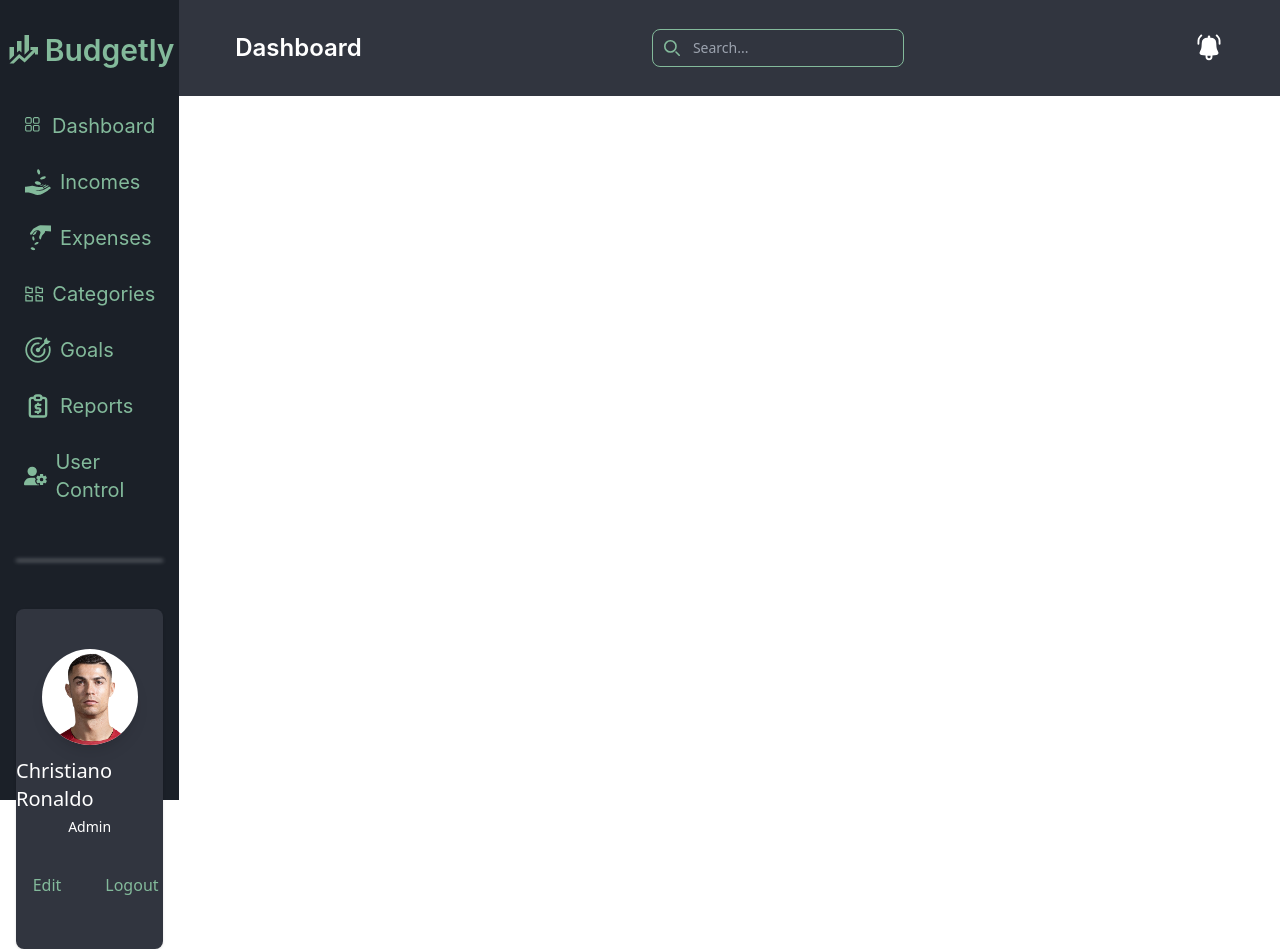
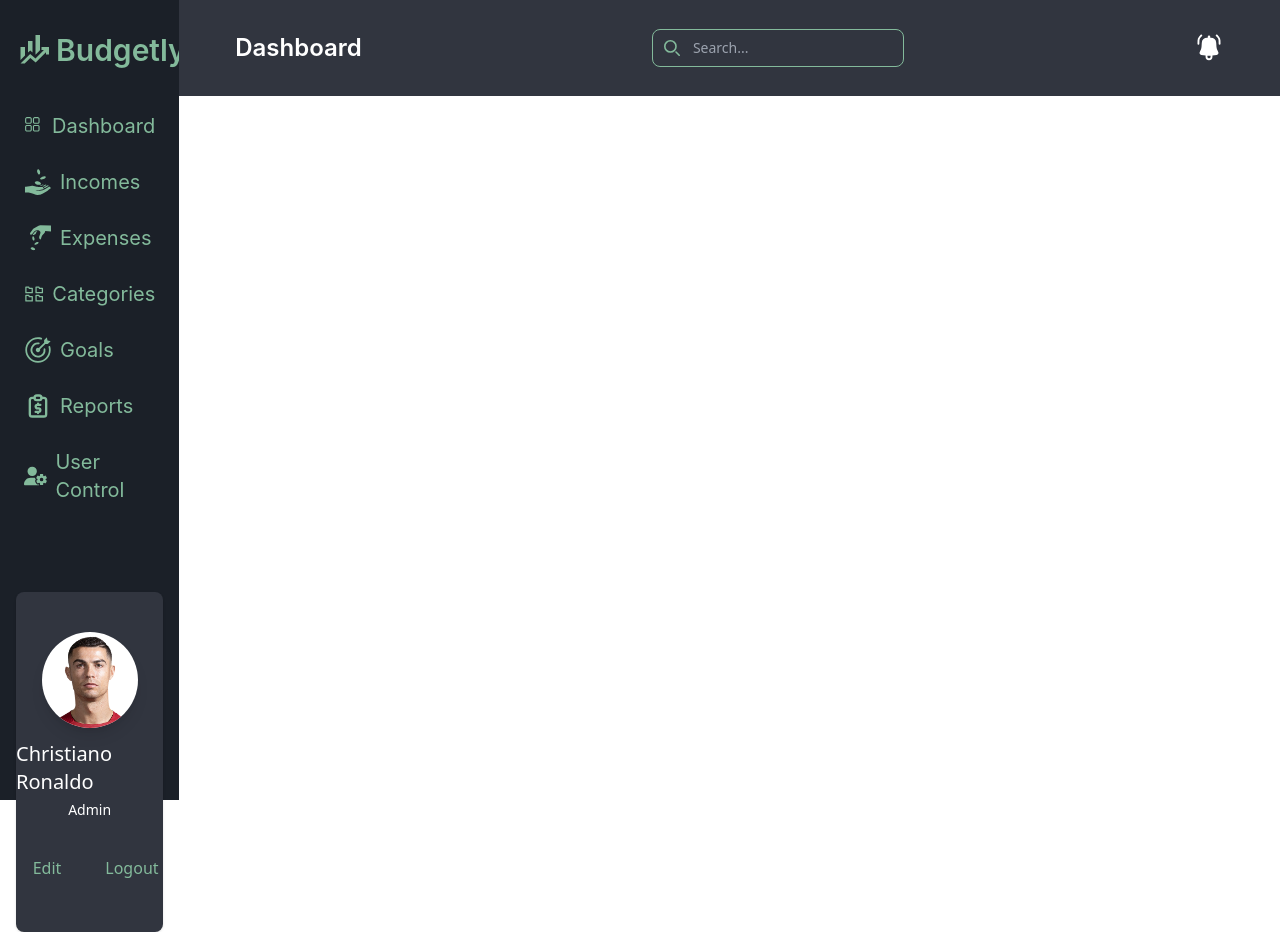
Before and after one commit to jihad-A-G/Budgetly-Frontend, a React (Vite) app: page / in a window 1280 px wide. Built offline with nearby package versions, Linux system fonts and the light colour scheme.

Commit message:
edited the sidebar

```diff
--- a/src/components/sideBar.jsx
+++ b/src/components/sideBar.jsx
@@ -7,14 +7,14 @@ const SideBar = () => {
       className="bg-[#1b2028] flex flex-col h-screen w-14%"
       aria-label="Sidebar"
     >
-      <div className="flex self-center pt-8 pb-5">
+      <div className="flex items justify-start pt-8 pb-5 pl-4">
         <Link className="flex" to="#">
           <img
             src={budgetlyLogo}
             alt="Budgetly Logo"
             className="flex h-9 w-9"
           />
-          <p className="flex text-main text-3xl font-semibold font-inter pl-1">
+          <p className="flex justify-start text-main text-3xl font-semibold font-inter pl-1">
             Budgetly
           </p>
         </Link>
@@ -198,9 +198,8 @@ const SideBar = () => {
           </li>
         </ul>
 
-        <hr className="bg-white filter blur-[2px] mt-12" />
 
-        <div className="w-full max-w-sm bg-[#31353f] rounded-lg shadow mt-12">
+        <div className="w-full max-w-sm bg-[#31353f] rounded-lg shadow mt-20">
           <div className="flex flex-col items-center pb-10">
             <img
               className="w-24 h-24 mb-3 bg-white rounded-full shadow-lg mt-10"
--- a/src/main.jsx
+++ b/src/main.jsx
@@ -4,7 +4,7 @@ import './index.css'
 import { createBrowserRouter,RouterProvider } from 'react-router-dom'
 import Login from './Auth/login.jsx'
 import Signup from './Auth/signup.jsx'
-import CategoryPage from './components/categoryPage.jsx'
+import CategoryPage from '../categoryPage.jsx'
 import App from './App.jsx'
 
 const router =createBrowserRouter([
```
